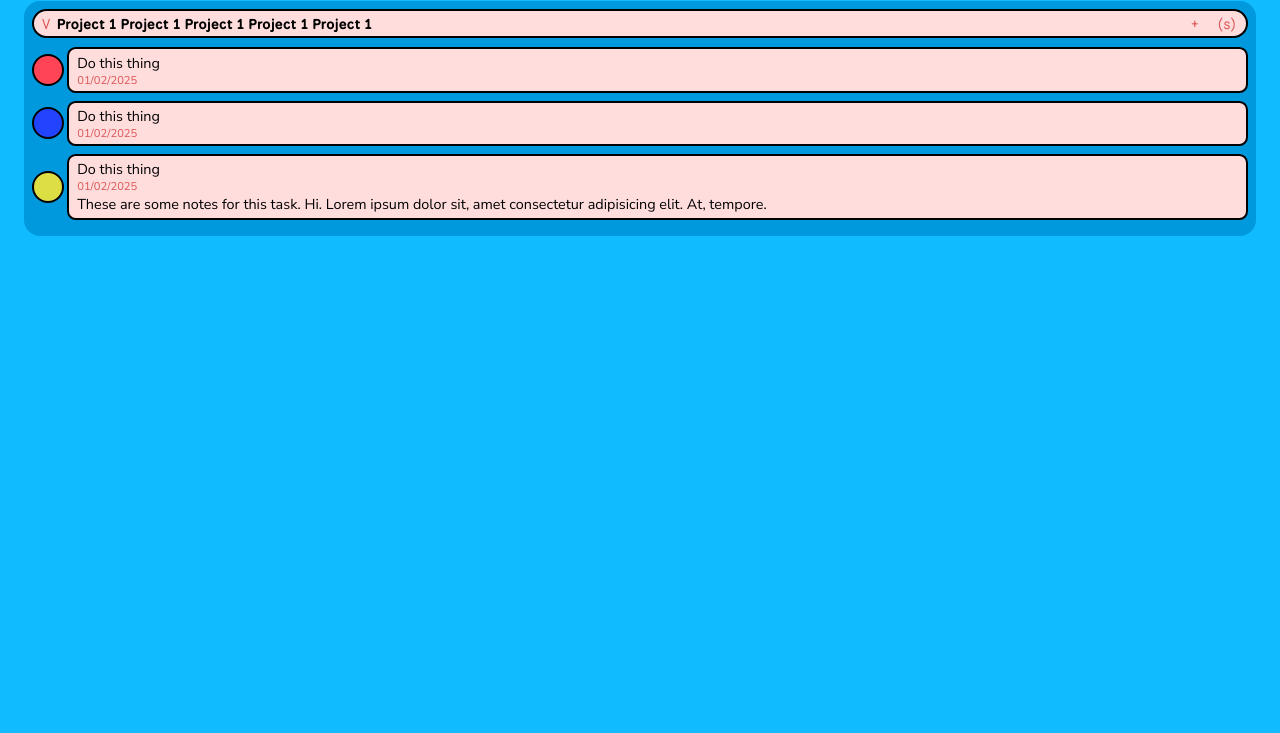
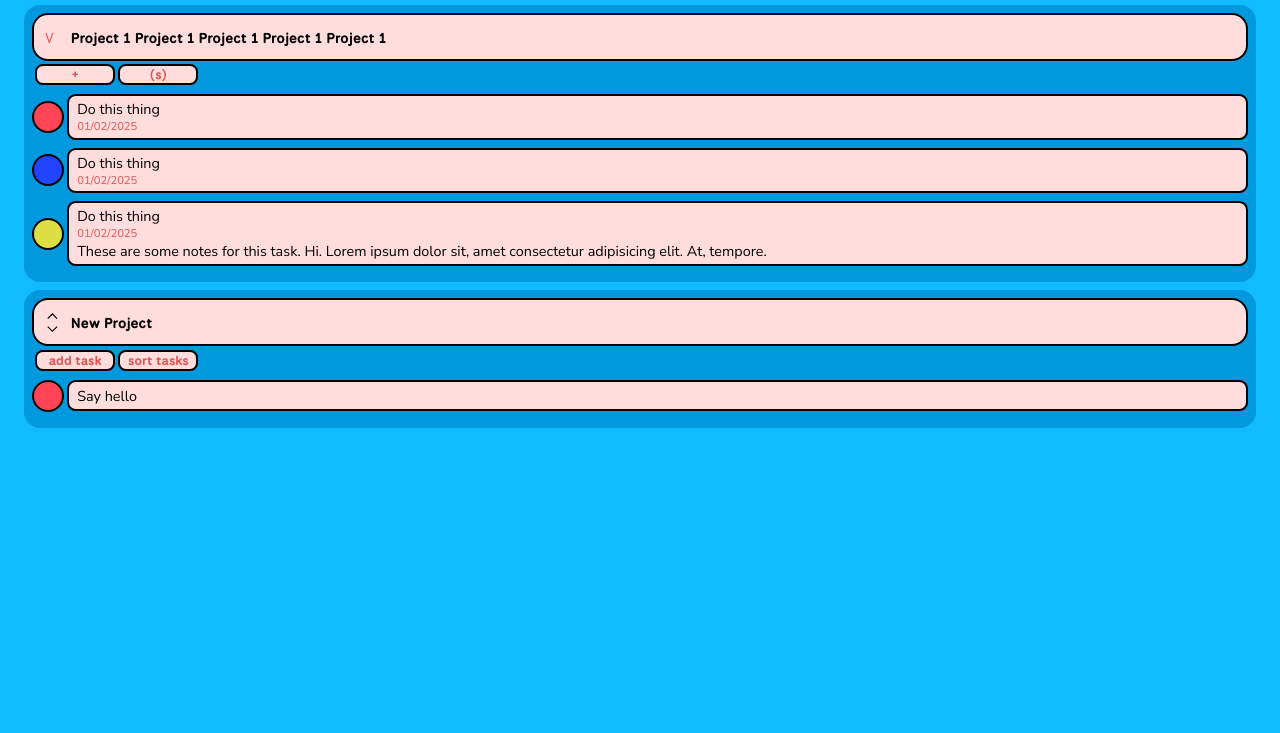
Before and after one commit to talesofterror/TOP-todolist, a website built with webpack: page src/template.html in a window 1280 px wide. Shown: the part 67-800 px from the top of the page. Built offline with nearby package versions, Linux system fonts and the light colour scheme.

Commit message:
added elements objects for each project and task instance -- design changes, picked some svgs -- i should start adding eventlisteners asap so i can figure out what breaks

```diff
--- a/src/classes.js
+++ b/src/classes.js
@@ -1,8 +1,12 @@
 const Elements = require("./elements.js")
 
 class Task {
-	constructor (title) {
+	constructor (title, project) {
 		this.title = title
+		this.project = project
+		project.addTasks(this)
+		this.elements = Elements.createTask(this.title)
+		project.elements.tasksContainer.append(this.elements.group)
 	}
 
 	dueDate = new Date()
@@ -10,8 +14,6 @@ class Task {
 	priority
 	notes = ""
 	state
-
-	elements = {}
 
 	get dueDate () {
 		return `${this.dueDate.toLocaleDateString("default", {month: 'long'})} ${this.dueDate.getDate()}, ${this.dueDate.getFullYear()}`
@@ -29,6 +31,10 @@ class Project {
 	addTasks (...tasks) {
 		Object.assign(this.tasks, {...tasks})
 	}
+
+	displayProject() {
+		Elements.projectsContainer.append(this.elements.group)
+	}
 }
 
 module.exports = {Task, Project}
--- a/src/elements.js
+++ b/src/elements.js
@@ -1,19 +1,58 @@
+let closeImg = require("./assets/cancel.svg")
+let expandImg = require("./assets/unfold-more-horizontal.svg")
+let collapseImg = require("./assets/unfold-less-horizontal.svg")
+
 class Elements {
 
-	static createProject (_name) {
-		let group = createElement("section", "project")
-		let header = createElement("div", "project-header")
-		let button_Display = createElement("div", "prject-display-button")
-		let name = createElement("header", "project-name")
-		let button_AddTask = createElement("div", "add-task", "project-header-button")
-		let button_SortTasks = createElement("div", "sort", "project-header-button")
-		let tasksContainer = createElement("section", "tasks-container")
+	static projectsContainer = document.getElementById("projects-container")
 
-		group.append(header, tasksContainer)
-		header.append(button_Display, name, button_AddTask, button_SortTasks)
-		name.textContent = _name
+	static createProject (_title) {
+		let elementObj = {
+			group: createElement("section", "project"),
+			header: createElement("div", "project-header"),
+			button_Display: createElement("div", "project-display-button"),
+			img_Expand: createElement("img", "project-expand-img"),
+			title: createElement("header", "project-name"),
+			content: createElement("div", "project-content"),
+			nav: createElement("nav", "project-nav"),
+			button_AddTask: createElement("div", "add-task", "project-header-button"),
+			button_SortTasks: createElement("div", "sort", "project-header-button"),
+			tasksContainer: createElement("section", "tasks-container")
+		}
 
-		return group
+		elementObj.group.append(elementObj.header, elementObj.content)
+		elementObj.header.append(elementObj.button_Display,
+			elementObj.title)
+		elementObj.content.append(elementObj.nav, elementObj.tasksContainer)
+		elementObj.nav.append(elementObj.button_AddTask, elementObj.button_SortTasks)
+
+		elementObj.img_Expand.src = expandImg
+		elementObj.button_Display.append(elementObj.img_Expand)
+
+		elementObj.title.textContent = _title
+		elementObj.button_AddTask.textContent = "add task"
+		elementObj.button_SortTasks.textContent = "sort tasks"
+
+		return elementObj
+	}
+
+	static createTask (text) {
+		let elementObj = {
+			group: createElement("div", "task"),
+			status: createElement("div", "task-status-icon", "priority-1"),
+			text: createElement("div", "task-text"),
+			title: createElement("header", "task-title"),
+			dueDate: createElement("div", "task-due-date"),
+			content: createElement("div", "task-content"),
+			notes: createElement("div", "task-content-notes")
+		}
+
+		elementObj.group.append(elementObj.status, elementObj.text)
+		elementObj.text.append(elementObj.title, elementObj.dueDate, elementObj.content)
+		elementObj.content.append(elementObj.notes)
+		elementObj.title.textContent = text
+
+		return elementObj
 	}
 }
 
--- a/src/index.js
+++ b/src/index.js
@@ -1,26 +1,7 @@
 const {Task, Project}  = require("./classes.js")
 require("./style.css")
 
-// window.elementTest = Elem.createProject("hi")
+const project1 = new Project("New Project")
+const task1 = new Task("Say hello", project1)
 
-let testTask = new Task("Test the task class")
-
-let testTask2 = new Task("Test multiple classes within the project class")
-
-let testProject = new Project("Test Project", {testTask, testTask2})
-
-let testProject2 = new Project("Test Project 2")
-
-testProject2.addTasks(new Task("task 3"), new Task("task 4"))
-
-// Object.assign(testProject2.tasks, new Task("Task 3"))
-
-console.log(testTask)
-console.log(testTask2)
-console.log(testTask2.dueDate)
-
-console.log(testProject)
-console.log(testProject2)
-console.log(testProject2.tasks[0])
-testProject2.tasks[0].notes = "Hi"
-console.log(testProject2.tasks[0].notes)
+project1.displayProject()
--- a/src/style.css
+++ b/src/style.css
@@ -1,23 +1,26 @@
 :root {
 	--title-color: #d55;
+	--title-bg-color: #fdd;
+	--title-border-color: #000;
 	--bg-color: #1bf;
+	/* --bg-color: #ddd; */
 
 	--main-text-color: #555;
 
 	--project-bg-color: #09d;
+	/* --project-bg-color: #ffc; */
 	--project-text-color: #000;
 	--project-header-bg-color: #fdd;
 	--project-button-color: #d55;
 
 	--task-bg-color: #fdd;
 	--task-border-color: #000;
-	/* --task-border-color: #446; */
 	--task-text-color: #000;
 	--task-border-size: 2px;
 	--task-border-radius: 0.6em;
 
 	--task-status-icon-size: 2rem;
-	--task-statuc-icon-border-color: #000;
+	--task-status-icon-border-color: #000;
 	--task-date-color: #d55;
 
 	--priority-1-color: #f45;
@@ -53,18 +56,19 @@ body {
 }
 
 .main-title-container {
-	/* outline: 1px solid red; */
 	font-family: "NationalPark", sans-serif;
 	text-align: center;
+	text-shadow: 0.1rem 0.1rem 0rem #000;
 	font-weight: bold;
-	background-color: var(--project-bg-color);
+	background-color: var(--title-bg-color);
 	color: var(--title-color);
-	border: var(--task-border-size) var(--task-border-color) var(--task-border-size);
+	border: var(--task-border-size) solid var(--title-border-color);
 	border-radius: var(--task-border-radius);
+	margin-bottom: 1rem;
 }
 
 .projects-container {
-	padding: 0.5rem;
+	padding: 0 0.5rem;
 	margin: 0.5rem 0 0.5rem 0;
 }
 
@@ -72,14 +76,15 @@ body {
 	background-color: var(--project-bg-color);
 	border-radius: 1rem;
 	padding: 0.5rem;
+	margin: 0.5rem 0;
 }
 
 .project-header {
+	min-height: 3rem;
 	background-color: var(--project-header-bg-color);
 	font-size: 0.9rem;
 	display: flex;
 	margin: 0;
-	/* background-color: var(--task-border-color); */
 	color: var(--project-text-color);
 	border: 2px solid #000;
 	padding: 0.2rem;
@@ -87,32 +92,41 @@ body {
 }
 
 .project-display-button {
+	min-width: 1rem;
+	min-height: 1rem;
 	display: flex;
 	color: var(--project-button-color);
-	margin-right: 0.4rem;
-	margin-left: 0.3rem;
-	/* border: var(--task-border-color) var(--task-border-size) solid; */
+	margin-right: 0.6rem;
+	margin-left: 0.5rem;
 	border-radius: 1rem;
 	align-items: center;
 }
 
+.project-expand-img {
+	scale: 1.8;
+}
+
 .project-name {
+	align-content: center;
 	font-weight: bold;
 }
 
-.project-header-button {
-	text-align: center;
-	width: 2rem;
+.project-nav {
+	display: flex;
+	justify-content: flex-start;
+	margin-top: 0.2rem;
 }
 
-.project .add-task {
-	margin-left: auto;
-}
-
-.project .sort,.add-task {
-	/* outline: 1px solid red; */
-	align-content: center;
+.project-header-button {
+	font-size: 0.8rem;
+	font-weight: bold;
 	color: var(--project-button-color);
+	background-color: var(--task-bg-color);
+	border: var(--task-border-size) solid var(--task-border-color);
+	border-radius: var(--task-border-radius);
+	text-align: center;
+	min-width: 5rem;
+	margin-left: 0.2rem;
 }
 
 .tasks-container {
@@ -127,7 +141,6 @@ body {
 	display: flex;
 	height: auto;
 	align-items: center;
-	/* flex-direction: row; */
 	margin: 0.5rem 0;
 }
 
@@ -136,7 +149,7 @@ body {
 	height: var(--task-status-icon-size);
 	width: var(--task-status-icon-size);
 	margin-right: 0.2rem;
-	border: var(--task-statuc-icon-border-color) var(--task-border-size) solid;
+	border: var(--task-status-icon-border-color) var(--task-border-size) solid;
 	border-radius: 10rem;
 }
 
--- a/src/template.html
+++ b/src/template.html
@@ -10,10 +10,10 @@
 		<div class="base-container">
 
 			<header class="main-title-container">
-				<h2>to do</h2>
+				<h2>~to do~</h2>
 			</header>
 
-			<main class="projects-container">
+			<main class="projects-container" id="projects-container">
 
 				<section class="project">
 					<div class="project-header">
@@ -21,9 +21,14 @@
 						<header class="project-name">
 							Project 1 Project 1 Project 1 Project 1 Project 1
 						</header>
+					</div>
+
+					<div class="project-content">
+
+						<nav class="project-nav">
 							<div class="add-task project-header-button">+</div>
 							<div class="sort project-header-button">(s)</div>
-					</div>
+						</nav>
 
 						<section class="tasks-container">
 
@@ -56,6 +61,8 @@
 
 						</section>
 
+					</div>
+
 				</section>
 
 			</div>
```
Also changed, not shown: src/assets/cancel.svg (added), src/assets/unfold-less-horizontal.svg (added), src/assets/unfold-more-horizontal.svg (added). Lines whose indentation alone changed are shown as unchanged.
